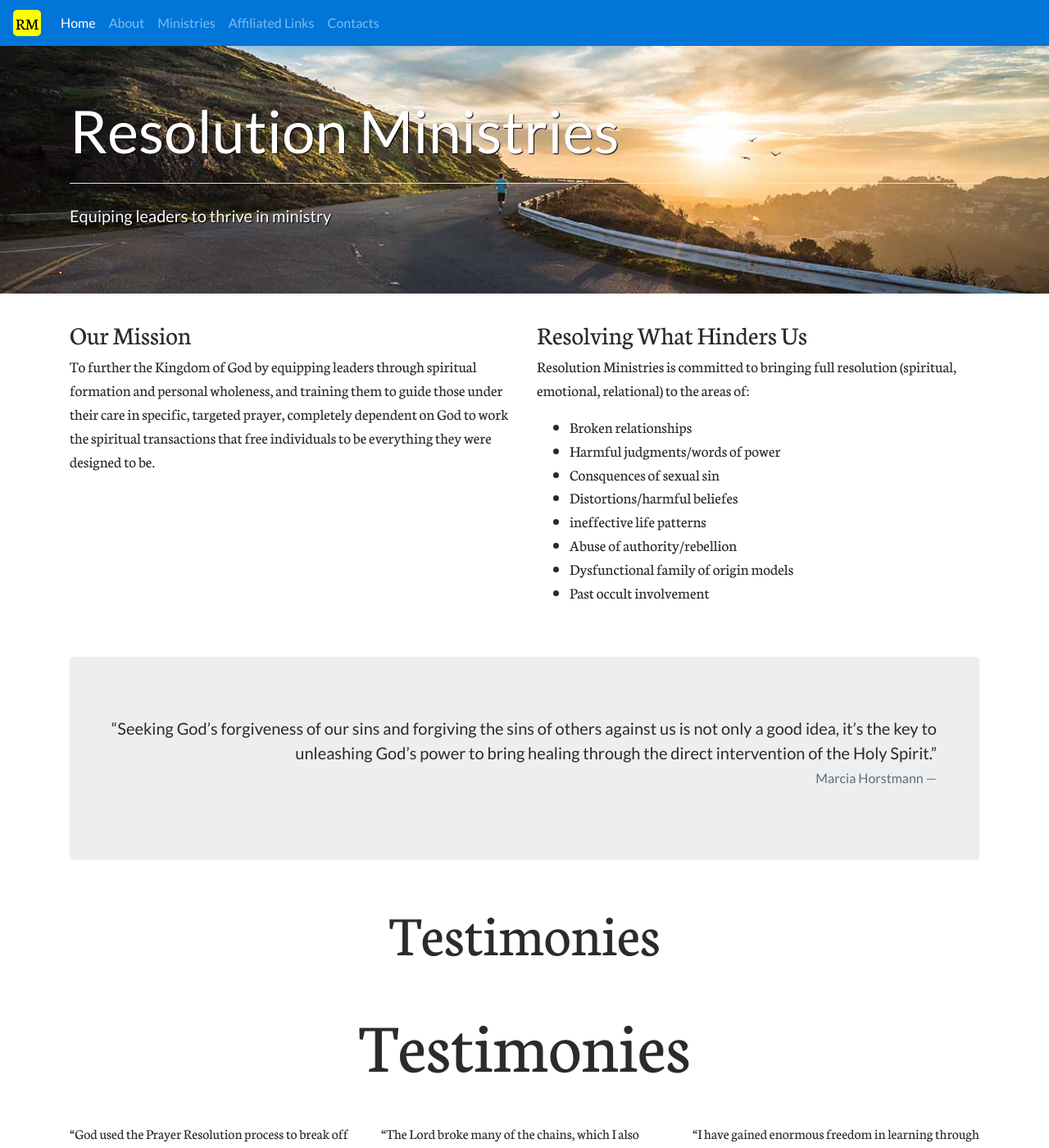
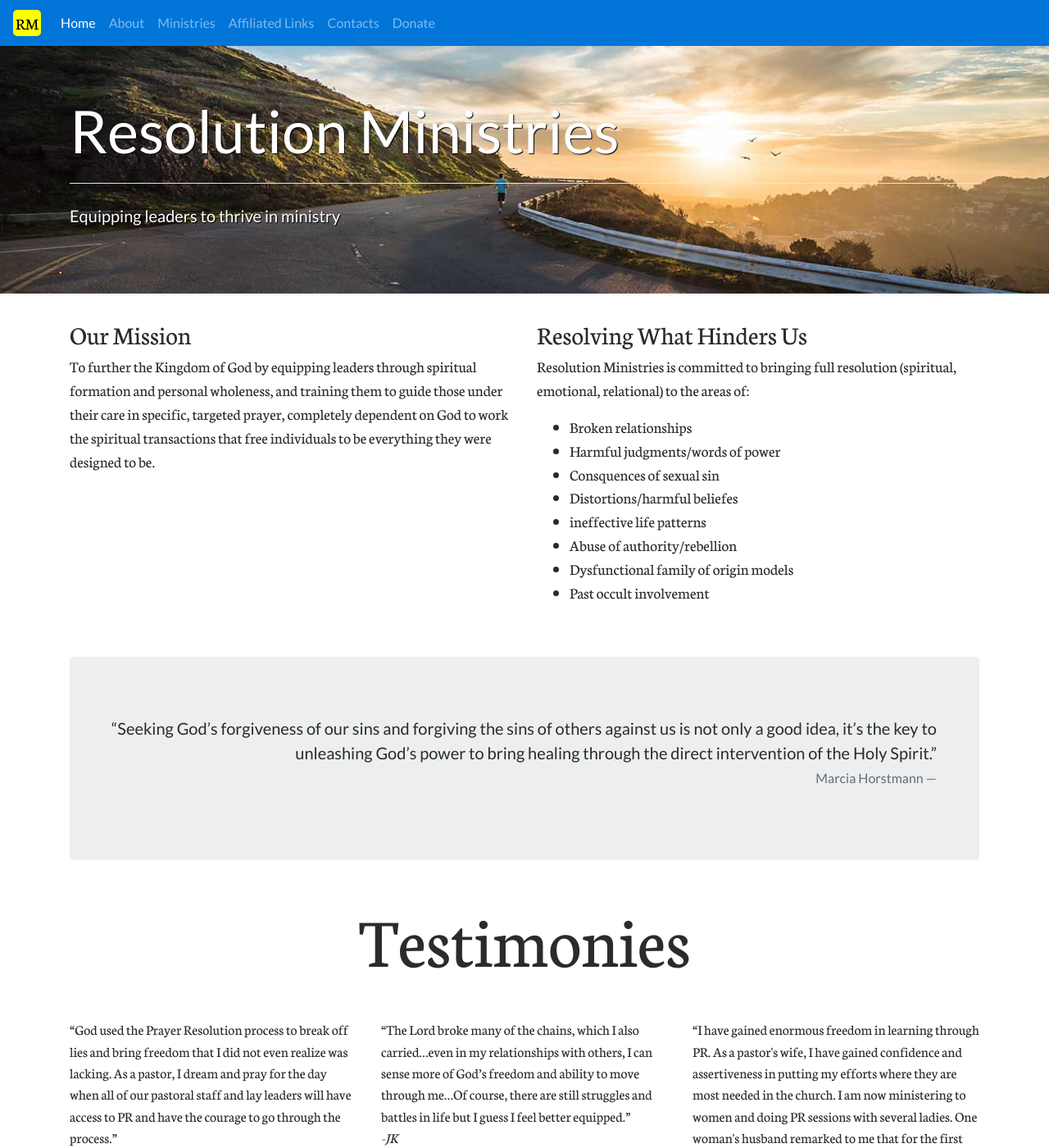
Before and after one commit to horstmannd/resolutionministries, a Jekyll site: the page built from index.html, in a window 1280 px wide and 1400 px high. Shown: the whole window at 82% size. Built offline with Jekyll 4.4.1, drawn with Linux system fonts in a browser that asks for light colours; nearby versions of some CDN libraries.

Commit message:
Update jumbotron, index

```diff
--- a/_includes/nav.html
+++ b/_includes/nav.html
@@ -20,6 +20,9 @@
       <li class="nav-item">
         <a class="nav-link" href="#">Contacts</a>
       </li>
+      <li class="nav-item">
+        <a class="nav-link" href="#">Donate</a>
+      </li>
     </ul>
   </div>
 </nav>
--- a/_layouts/default.html
+++ b/_layouts/default.html
@@ -15,7 +15,7 @@ Jekyll includes print funny on the page. So all code is left-justified.
   <div id="main-container" class="container">
   	<h1 class="display-3">Resolution Ministries</h1>
   	<hr class="my-4">
-    <p class="lead">Equiping leaders to thrive in ministry</p>
+    <p class="lead">Equipping leaders to thrive in ministry</p>
   </div>
 </div>
 
--- a/index.html
+++ b/index.html
@@ -36,9 +36,9 @@ title: Home
   </blockquote>
 </div>
 <div class="container text-center">
-  <h2 class="display-4 my-5 hidden-sm-up">Testimonies</h2>
-  <h2 class="display-3 my-5 hidden-sm-down.hidden-lg-up">Testimonies</h2>
-  <h2 class="display-2 my-5 hidden-md-down">Testimonies</h2>
+  <h2 class="display-4 my-5 hidden-md-up">Testimonies</h2> <!-- show xs and sm -->
+  <h2 class="display-3 my-5 hidden-sm-down hidden-xl-up">Testimonies</h2> <!-- show md and lg -->
+  <h2 class="display-2 my-5 hidden-lg-down">Testimonies</h2> <!-- show xl  -->
 
 </div>
 <div class="row testimonies">
```
Also changed, not shown: other parts of index.html (+1 -1 lines).
